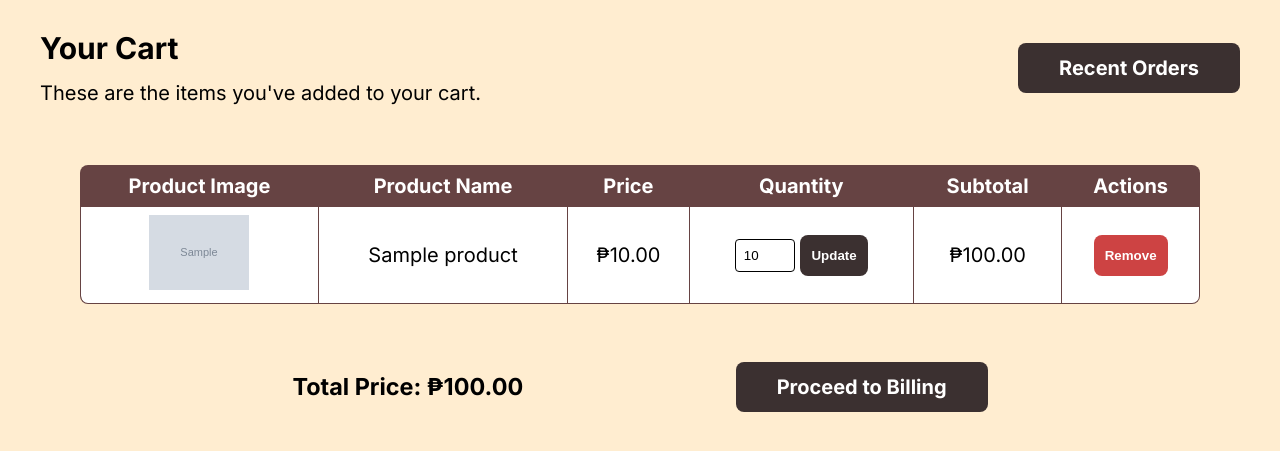
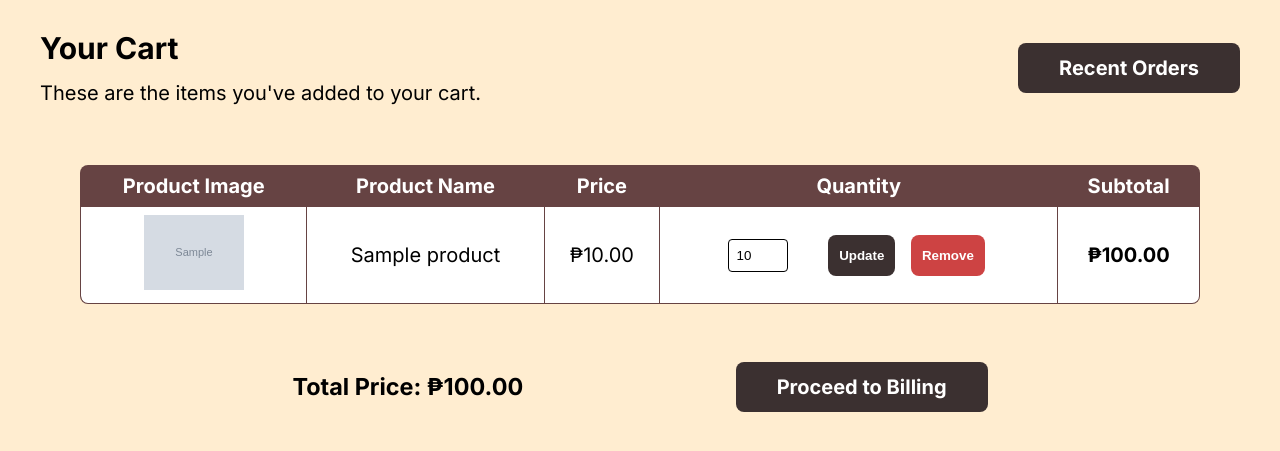
Before and after one commit to Kawtsun/GiftShopManagementSystem, a PHP site: page /pages/cart.php in a window 1280 px wide. Shown: the part 155-606 px from the top of the page. Run offline with PHP 8.4, Linux system fonts and the light colour scheme; the visitor is signed in with stand-in values (Sample User, id 1); tables that the repository leaves empty or names only in its code hold one stand-in row (values such as "Sample post"); grey boxes marked "Sample" are stand-in pictures.

Commit message:
improved table cart

```diff
--- a/pages/cart.php
+++ b/pages/cart.php
@@ -97,7 +97,6 @@ $cart_is_empty = mysqli_num_rows($result) === 0;
                             <th>Price</th>
                             <th>Quantity</th>
                             <th>Subtotal</th>
-                            <th>Actions</th>
                         </tr>
                     </thead>
                     <tbody>
@@ -115,15 +114,10 @@ $cart_is_empty = mysqli_num_rows($result) === 0;
                                         <input type="hidden" name="main_product_id" value="<?php echo $row['product_id']; ?>">
                                         <input type="number" name="quantity" min="1" value="<?php echo $row['quantity']; ?>" required>
                                         <button type="submit" name="update_cart" class="update">Update</button>
-                                    </form>
-                                </td>
-                                <td>₱<?php echo number_format($subtotal, 2); ?></td>
-                                <td>
-                                    <form action="../validate/updatecart-validate.php" method="POST" style="display: inline-block;">
-                                        <input type="hidden" name="main_product_id" value="<?php echo $row['product_id']; ?>">
                                         <button type="submit" name="remove_item" class="remove">Remove</button>
                                     </form>
                                 </td>
+                                <td class="subtotal">₱<?php echo number_format($subtotal, 2); ?></td>
                             </tr>
                         <?php endwhile; ?>
                     </tbody>
--- a/style.css
+++ b/style.css
@@ -297,6 +297,7 @@ header p {
     border: 1px solid;
     width: 60px;
     padding: 8px;
+    margin-right: 30px;
 }
 
 .cart_table th, .cart_table td {
@@ -334,21 +335,29 @@ header p {
     border-bottom-right-radius: 8px;
 }
 
+.cart_table .subtotal {
+    font-weight: bold;
+}
+
 .cart_table button {
     border-radius: 8px;
     padding: 12px 10px;
     border: 1px solid transparent;
     font-weight: bold;
     color: white;
+    margin: 0 5px;
 }
 
 .update {
     background-color: #3b3030;
+    margin-right: 10px;
 }
 
 .remove {
     background-color: rgb(205, 67, 67);
+    margin-left: 10px;
 }
+
 
 .total_billing {
     display: flex;
```
